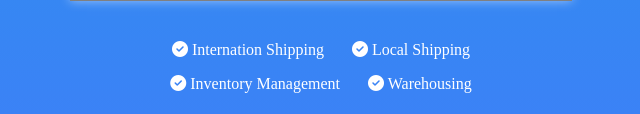
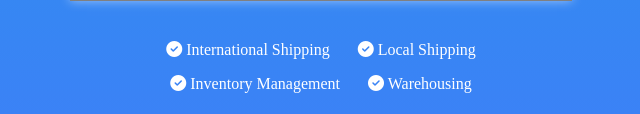
Before and after one commit to Israelite10/T-mobile_logistics, a plain HTML site: page index.html in a window 1280 px wide. Shown: the part 1166-1280 px from the top of the page, 319-959 px from the left. Drawn offline with Linux system fonts and the light colour scheme.

Commit message:
adjusted

```diff
--- a/index.html
+++ b/index.html
@@ -127,7 +127,7 @@
           <span
             ><i class="fa fa-check-circle" aria-hidden="true" class="icon"></i
           ></span>
-          <span class="me-4">Internation Shipping</span>
+          <span class="me-4">International Shipping</span>
           <span
             ><i class="fa fa-check-circle" aria-hidden="true" class="icon"></i
           ></span>
```
